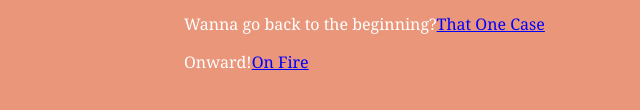
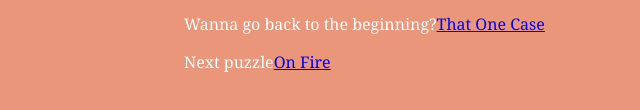
Before and after one commit to jeannetejada/gsbc-intro-web, a plain HTML site: page hw3/room0.html in a window 1280 px wide. Shown: the part 300-410 px from the top of the page, 0-640 px from the left. Drawn offline with Linux system fonts and the light colour scheme.

Commit message:
Update room0.html

```diff
--- a/hw3/room0.html
+++ b/hw3/room0.html
@@ -78,7 +78,7 @@
                                           </script>
 
                                            <p>Wanna go back to the beginning?<a href="index.html">That One Case</a></p>
-                                           <p>Onward!<a href="room2.html">On Fire</a></p>
+                                           <p>Next puzzle<a href="room2.html">On Fire</a></p>
 
 
 
```
